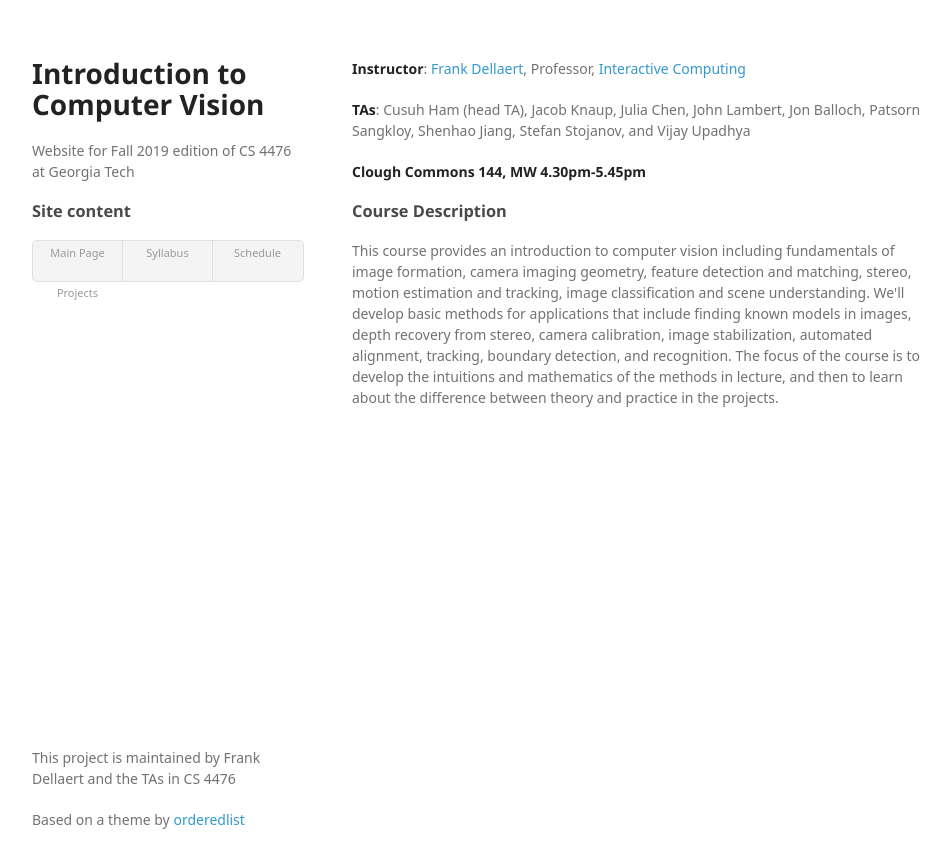
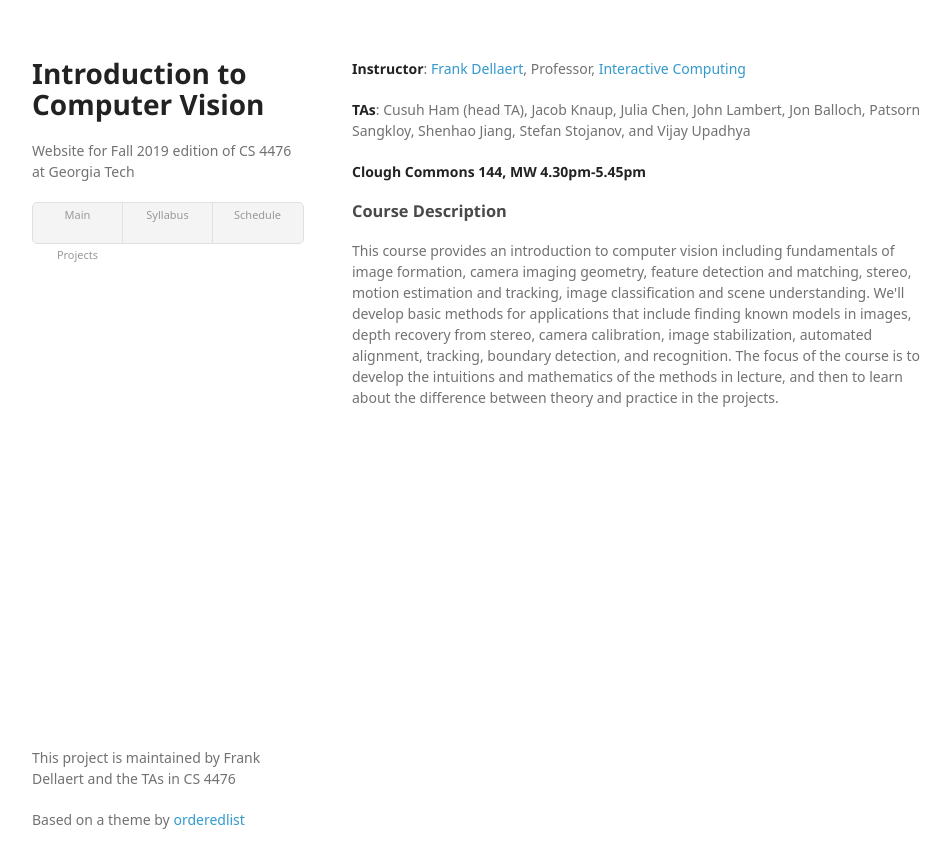
Before and after one commit to dellaert/19F-4476, a Jekyll site: the page built from index.html, in a window 1280 px wide. Shown: the top 868 px of the page, without its empty margins (158-1109 px from the left). Built offline with Jekyll 4.4.1, drawn with Linux system fonts in a browser that asks for light colours; some web fonts are replaced.

Commit message:
Update default.html

```diff
--- a/_layouts/default.html
+++ b/_layouts/default.html
@@ -18,9 +18,8 @@
         <h1>Introduction to Computer Vision</h1>
         <p>Website for Fall 2019 edition of CS 4476 at Georgia Tech</p>
 
-        <h3>Site content</h3>
         <ul>
-        <li><a href="index.html">Main Page</a></li>
+        <li><a href="index.html">Main</a></li>
         <li><a href="syllabus.html">Syllabus</a></li>
         <li><a href="ymlsch.html">Schedule</a></li>
         <li><a href="projects.html">Projects</a></li>
```
